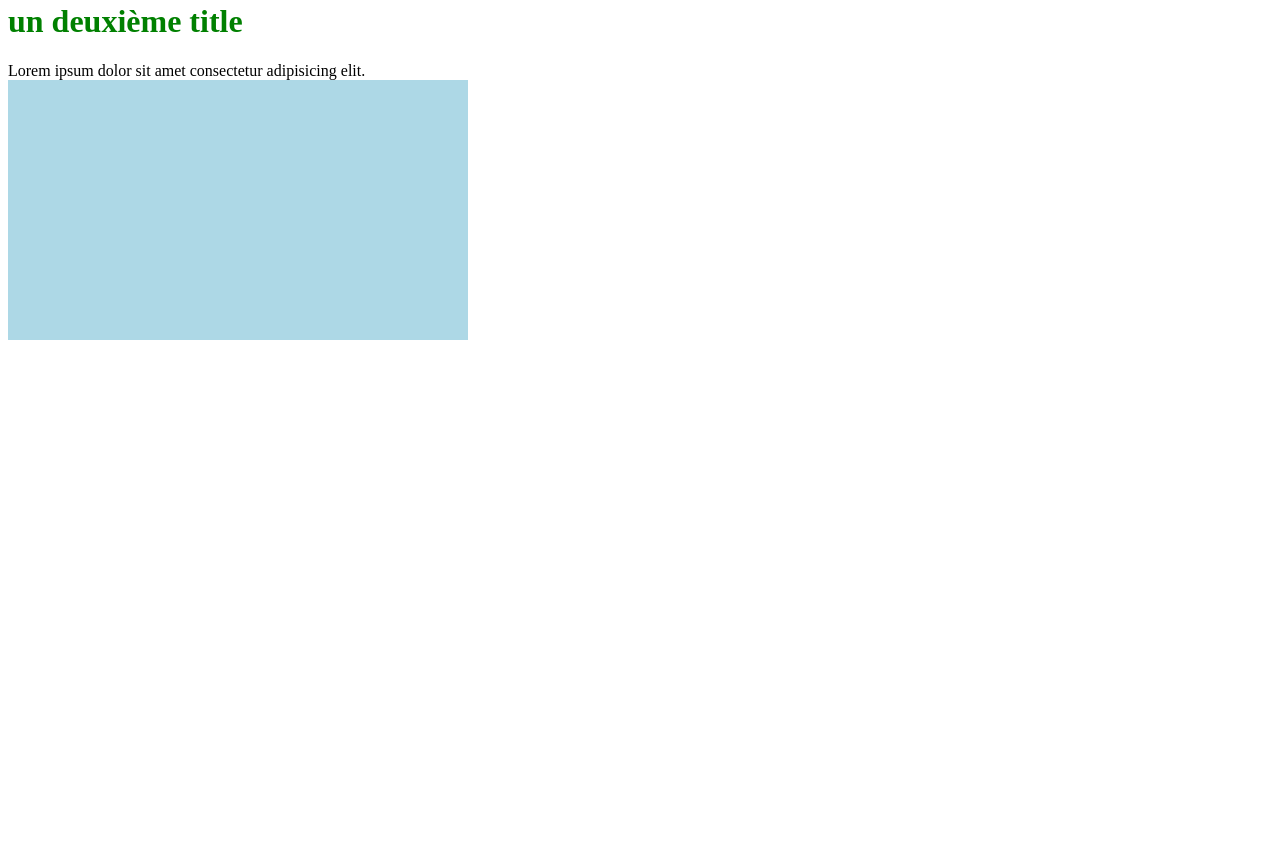
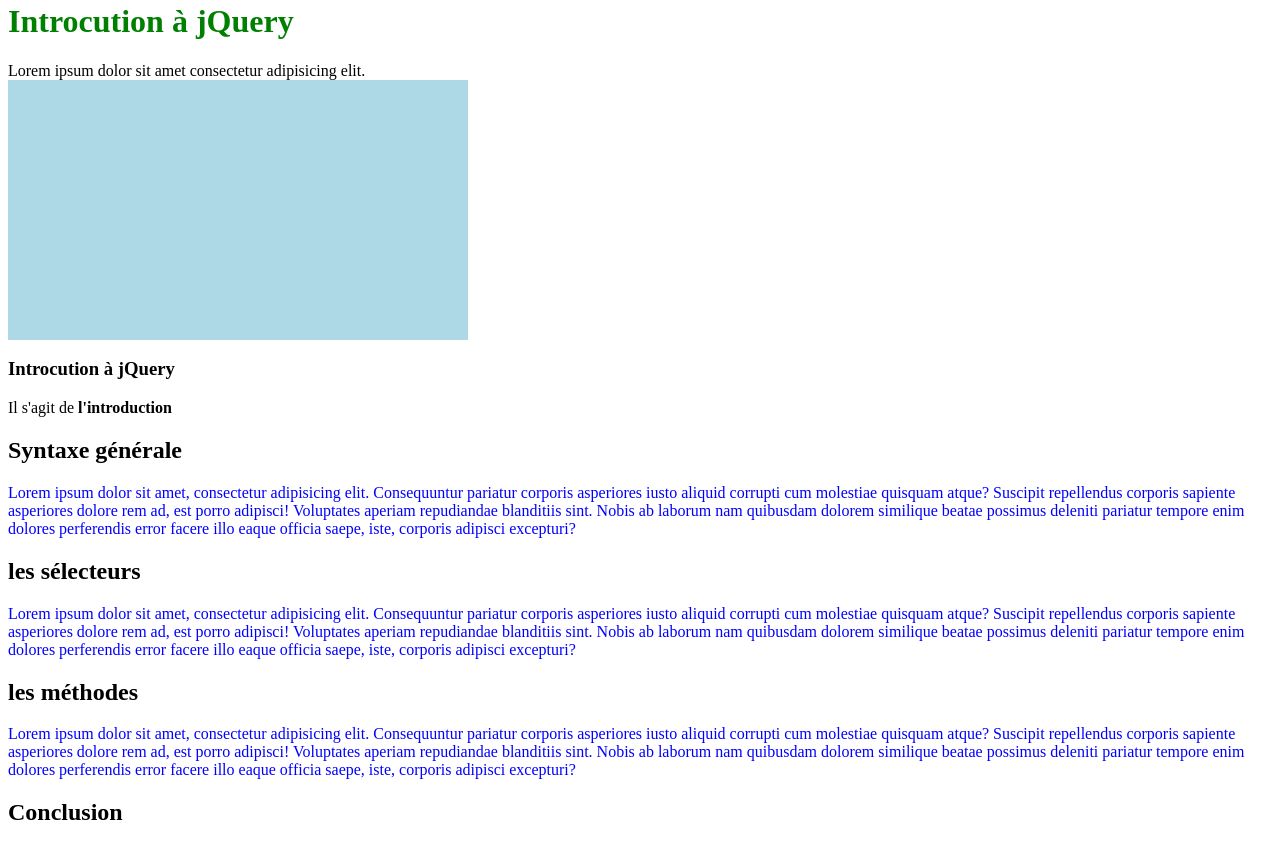
Before and after one commit to akkramm00/jQuery-Cours, a plain HTML site: page index.html in a window 1280 px wide. Shown: the part 411-1257 px from the top of the page. Before the commit the page ends 800 px from the top, so only its background shows below. Drawn offline with nearby package versions, Linux system fonts and the light colour scheme.

Commit message:
response exercice

```diff
--- a/index.html
+++ b/index.html
@@ -37,7 +37,40 @@
         <span>Lorem ipsum dolor sit amet consectetur adipisicing elit.</span>
     </div>
     <!--==================================================================-->
+
     <div id="box"></div>
+
+    <!--======================== Partie Exercice===========================-->
+    <section>
+        <article>
+            <h1></h1>
+            <div class="introduction">
+            </div>
+            <h2>Syntaxe générale</h2>
+
+            <p class="content">
+                Lorem ipsum dolor sit amet, consectetur adipisicing elit. Consequuntur pariatur corporis asperiores iusto aliquid corrupti cum molestiae quisquam atque? Suscipit repellendus corporis sapiente asperiores dolore rem ad, est porro adipisci!
+                Voluptates aperiam repudiandae blanditiis sint. Nobis ab laborum nam quibusdam dolorem similique beatae possimus deleniti pariatur tempore enim dolores perferendis error facere illo eaque officia saepe, iste, corporis adipisci excepturi?
+            </p>
+
+            <h2>les sélecteurs</h2>
+
+            <p class="content">
+                Lorem ipsum dolor sit amet, consectetur adipisicing elit. Consequuntur pariatur corporis asperiores iusto aliquid corrupti cum molestiae quisquam atque? Suscipit repellendus corporis sapiente asperiores dolore rem ad, est porro adipisci!
+                Voluptates aperiam repudiandae blanditiis sint. Nobis ab laborum nam quibusdam dolorem similique beatae possimus deleniti pariatur tempore enim dolores perferendis error facere illo eaque officia saepe, iste, corporis adipisci excepturi?
+            </p>
+
+            <h2>les méthodes</h2>
+
+            <p class="content">
+                Lorem ipsum dolor sit amet, consectetur adipisicing elit. Consequuntur pariatur corporis asperiores iusto aliquid corrupti cum molestiae quisquam atque? Suscipit repellendus corporis sapiente asperiores dolore rem ad, est porro adipisci!
+                Voluptates aperiam repudiandae blanditiis sint. Nobis ab laborum nam quibusdam dolorem similique beatae possimus deleniti pariatur tempore enim dolores perferendis error facere illo eaque officia saepe, iste, corporis adipisci excepturi?
+            </p>
+            <h2>Conclusion</h2>
+        </article>
+    </section>
+
+
 
    <script src="https://ajax.googleapis.com/ajax/libs/jquery/3.7.0/jquery.min.js"></script>
     <script src="script.js"></script>
--- a/script.js
+++ b/script.js
@@ -41,5 +41,22 @@
     console.log('event');
 })
 
+//  ##################### DEUXIEME PARTIE DE L EXERCICE ######################
+
+// inserons le text suivant dans l'élément h1 :" introduction à jQuery"
+$('h1').text('Introcution à jQuery')
+
+// ajoutons à la class "introduction du html"
+$('.introduction').html('<p> Il s\'agit de <strong>l\'introduction</strong></p>');
+
+// Modifions le CSS des paragraphes disposant de la classe 'content'pour y
+//appliquer un texte de couleur "blue"
+
+$('.content').css({
+
+    'color' : 'blue'
+
+}
+)
 
 });
```
